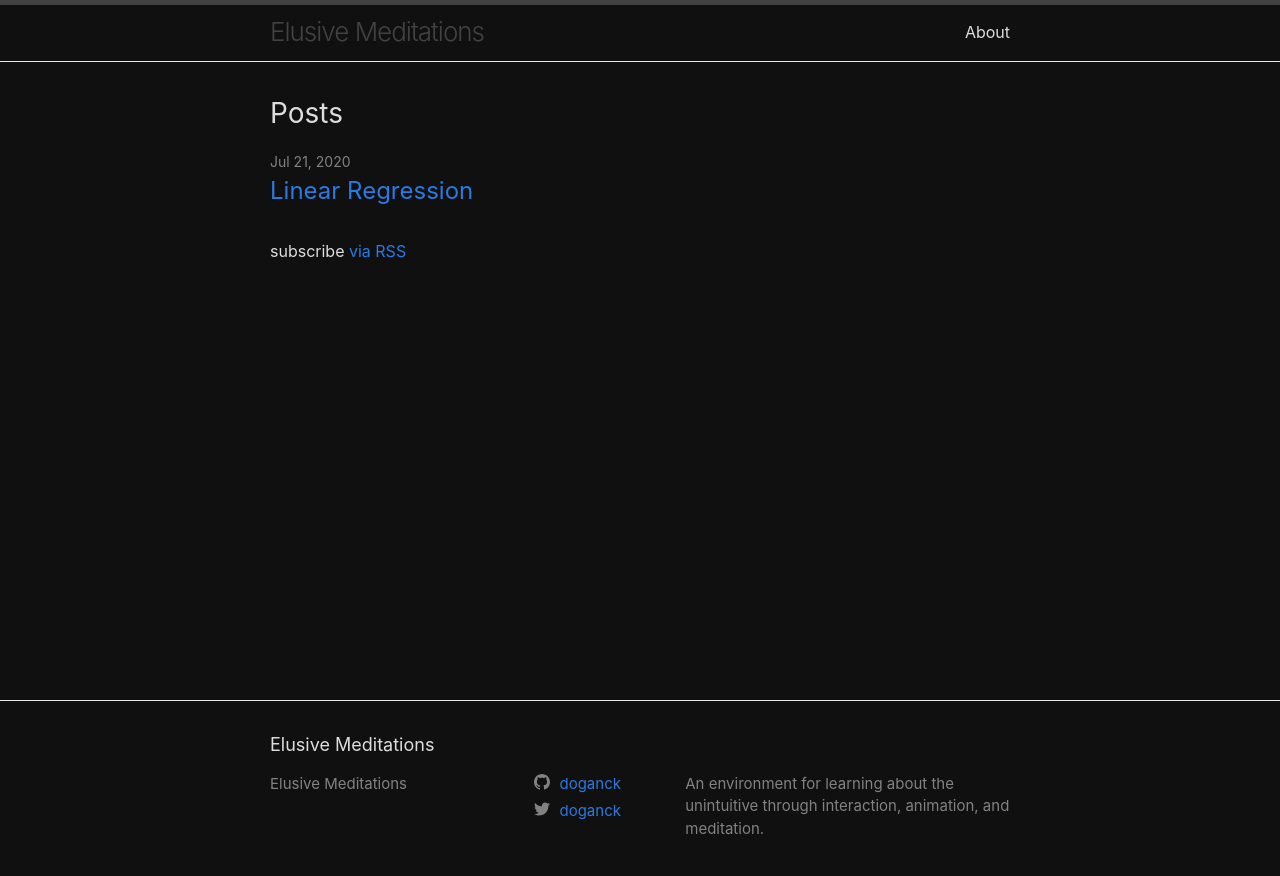
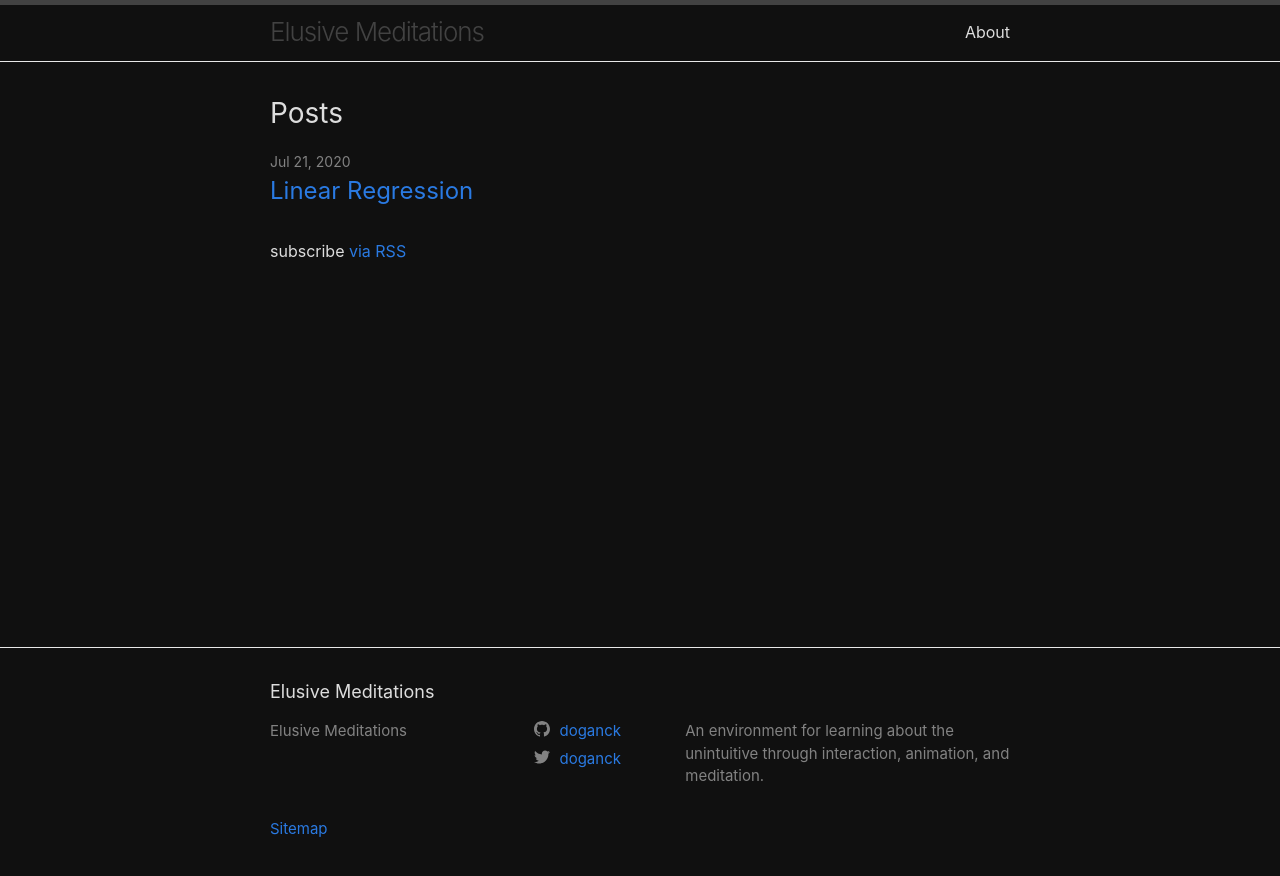
Before and after one commit to DoganCK/em, a Jekyll site: the page built from index.markdown, in a window 1280 px wide. Shown: the top 876 px of the page. Built offline with Jekyll 4.4.1, drawn with Linux system fonts in a browser that asks for light colours.

```diff
--- a/Gemfile
+++ b/Gemfile
@@ -17,6 +17,7 @@ gem "jekyll", "~> 4.1.1"
 group :jekyll_plugins do
   gem "jekyll-feed", "~> 0.12"
   gem "jekyll-seo-tag", "~> 2.6"
+  gem "jekyll-sitemap"
 end
 
 # Windows and JRuby does not include zoneinfo files, so bundle the tzinfo-data gem
--- a/_config.yml
+++ b/_config.yml
@@ -25,13 +25,15 @@ description: >- # this means to ignore newlines until "baseurl:"
   animation, and meditation.
 baseurl: "" # the subpath of your site, e.g. /blog
 url: "" # the base hostname & protocol for your site, e.g. http://example.com
+permalink: /:title/
 twitter_username: doganck
 github_username:  doganck
 
 # Build settings
 plugins:
   - jekyll-feed
-#  - jekyll-seo-tag
+  - jekyll-seo-tag
+  - jekyll-sitemap
 
 # Exclude from processing.
 # The following items will not be processed, by default.
--- a/_includes/footer.html
+++ b/_includes/footer.html
@@ -28,6 +28,9 @@
       <div class="footer-col footer-col-3">
         <p>{{- site.description | escape -}}</p>
       </div>
+      <div class="footer-col footer-col-3">
+        <p><a href="/sitemap.xml">Sitemap</a></p>
+      </div>
     </div>
 
   </div>
```
Also changed, not shown: Gemfile.lock, apple-touch-icon-144x144.png (added), apple-touch-icon-57x57.png (added), apple-touch-icon.png (added), favicon.ico (added).
